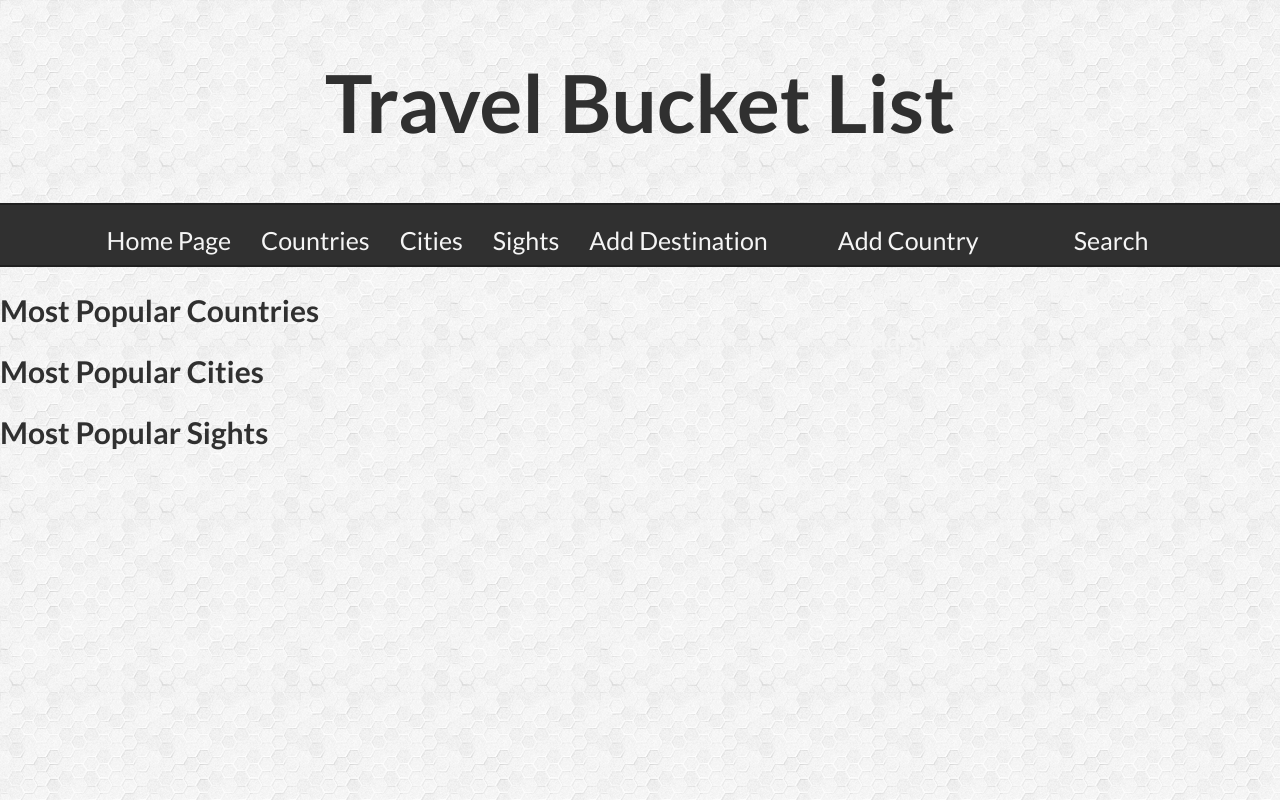
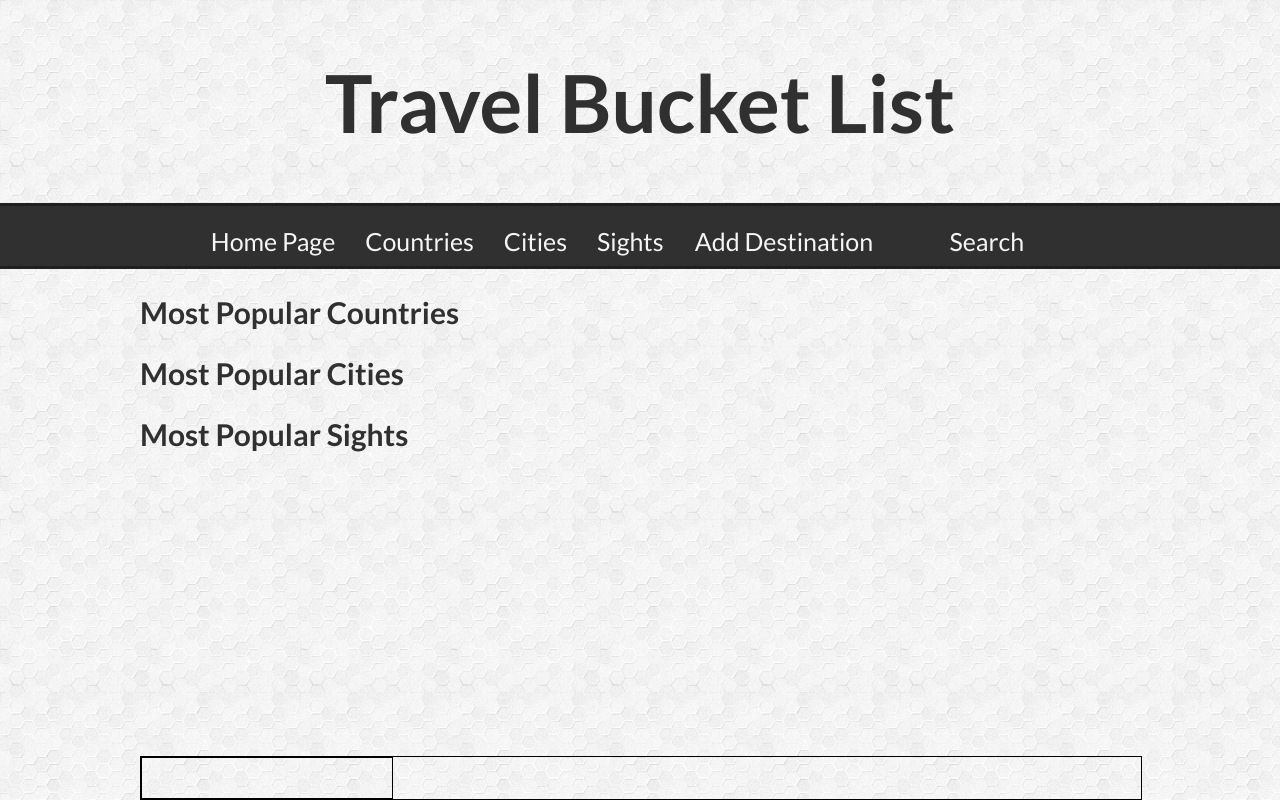
Before and after one commit to ktalaga/Travel_Bucket_List_App, a Flask app: page / in a window 1280 px wide. Run offline with Flask 2, Linux system fonts and the light colour scheme; data that the repository does not hold is empty; some libraries are stand-ins or nearby versions.

Commit message:
created footer, added some attributes in css, sticked to the bottom, divided container into 4 chunks for socials

```diff
--- a/travel_app/static/style/style.css
+++ b/travel_app/static/style/style.css
@@ -6,10 +6,8 @@ body{
     margin: 0 !important;
 }
 
-/* .wrapper
-{
-    width: 100%; */
-}
+
+
 
 header
 {
@@ -21,7 +19,7 @@ header
 
 .logo
 {
-    width: 1200px;
+    width: 1000px;
     font-size: 40px;
     margin-left: auto;
     margin-right: auto;
@@ -35,9 +33,9 @@ header
     padding: 10px 0;
     background-color: #303030;
     text-align: center;
-    border-top: 2px solid #202020;
-    border-bottom: 2px solid #202020;
-
+    border-top: 3px solid #202020;
+    border-bottom: 3px solid #202020;
+    height: 40px;
 }
 
 .menu_ul {
@@ -45,7 +43,6 @@ header
     margin: 0;
     list-style-type: none;
     font-size: 25px;
-    height: 40px;
     line-height: 200%;
     display: inline-flex;
 }
@@ -60,3 +57,35 @@ ul a{
     display: block;
     padding-inline: 15px;
 }
+
+.content {
+    width: 1000px;
+    margin-left: auto;
+    margin-right: auto;
+}
+
+#footer {
+    position: absolute;
+    bottom: 0;
+    width: 1000px;
+
+}
+
+.socials{
+    width: 100%;
+    text-align: center;
+    border: 1px solid black;
+}
+
+.socaildivs{
+    width: 1000px;
+    margin-left: auto;
+    margin-right: auto;
+    border: 1px solid black;
+
+}
+.fb{
+    width: 250px;
+    height: 40px;
+    border: 1px solid black;
+}
--- a/travel_app/templates/base.html
+++ b/travel_app/templates/base.html
@@ -10,7 +10,7 @@
     <title>{{title}}</title>
 </head>
 <body>
-    <div class="wrapper">
+
     <header>
         <div class="logo">
             <h1>Travel Bucket List</h1>
@@ -22,25 +22,51 @@
             <li><a href="/countries">Countries</a></li>
             <li><a href="/cities">Cities</a></li>
             <li><a href="/sights">Sights</a></li>
-            <li><a href="#">Add Destination</a></li>
-            <li>
+            <li><a href="#">Add Destination</a>
                 <ol>
                     <li><a href="/addcountry">Add Country</a></li>
                     <li><a href="/addcity">Add City </a></li>
                     <li><a href="/addsight">Add Sight</a></li>
                 </ol>
             </li>
-            <li>
-                <ol><a href="#">Search</a>
+            <li><a href="#">Search</a>
+                <ol>
                     <li><a href="/search/bycountry">By Country</a></li>
                 </ol>
             </li>
             </ul>
         </nav>
-
+        <div class="content">
     {% block content %}
 
+
+
+
     {% endblock%}
+
+
+</body>
+<footer id="footer">
+<div class="socials">
+    <div class="socialdivs">
+        <div class="fb">
+
+        </div>
+        <div class="ig">
+
+        </div>
+        <div class="tw">
+
+        </div>
+        <div class="yt">
+
+        </div>
+        <div style="clear: both;"></div>
+
+
+    </div>
+
+
 </div>
-</body>
+</footer>
 </html>
```
